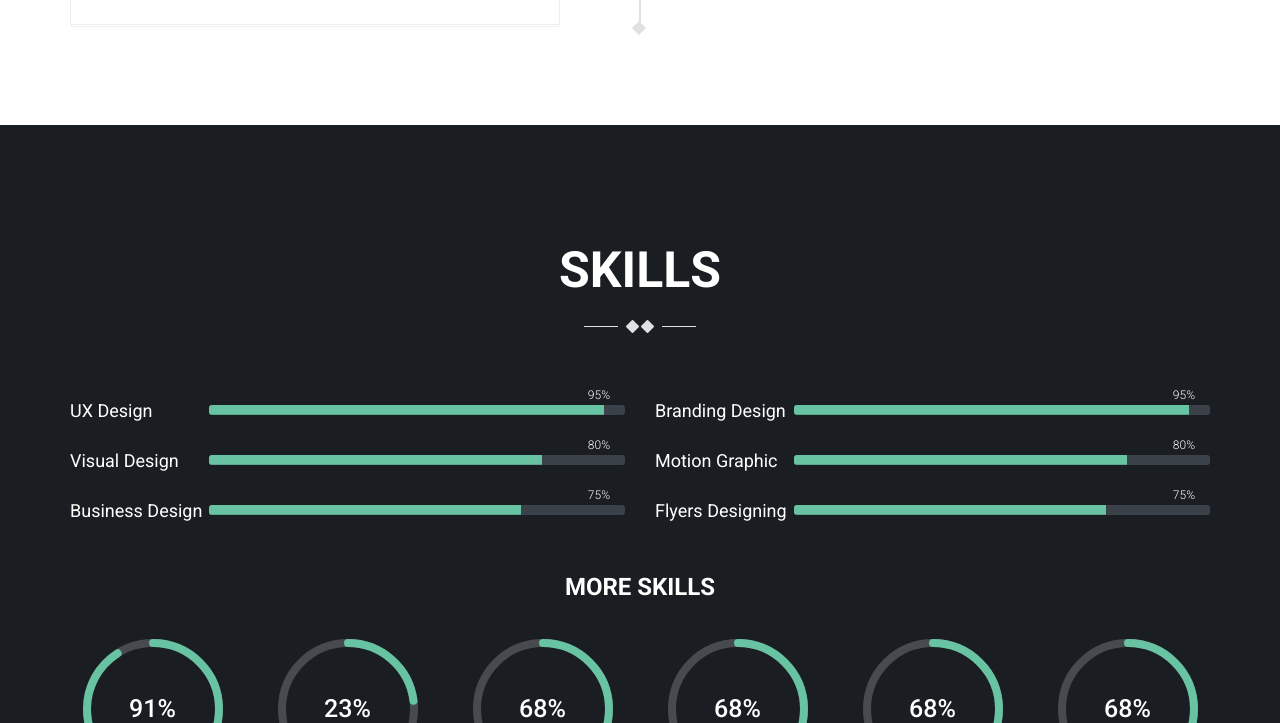
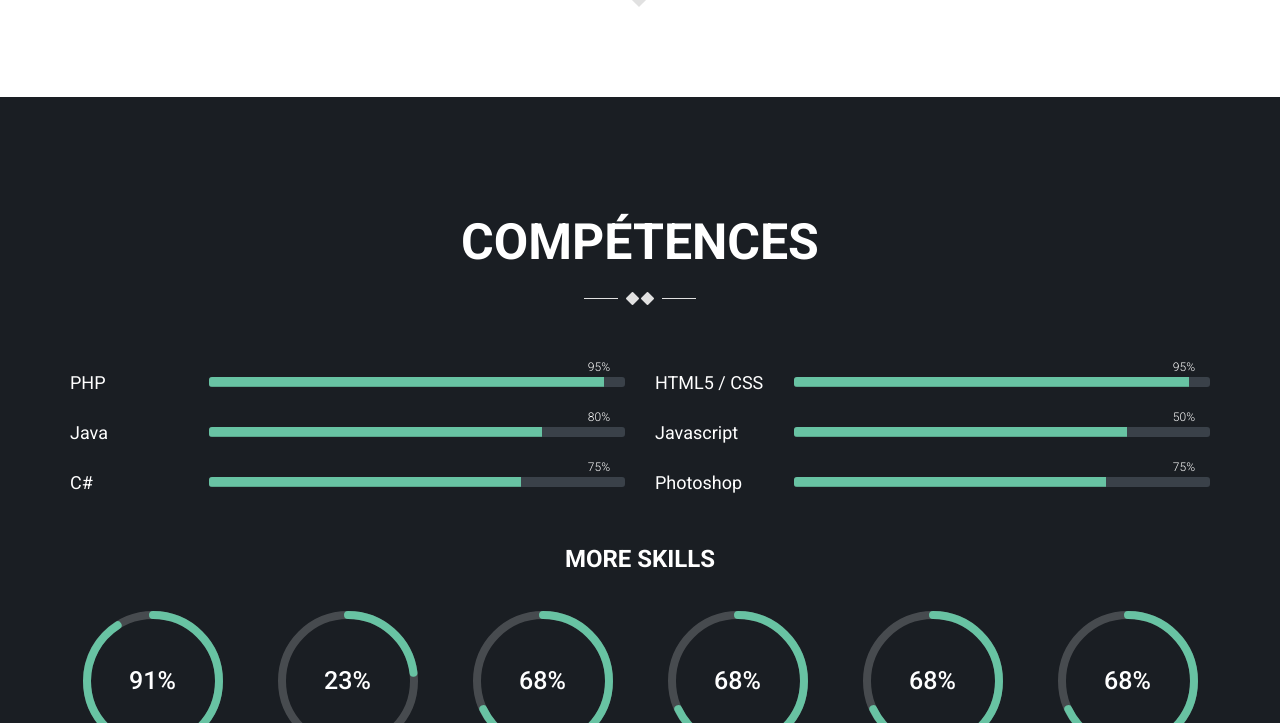
Before and after one commit to ClementGilGit/ClementGilGit.github.io, a plain HTML site: page index.html in a window 1280 px wide. Shown: the part 3661-4384 px from the top of the page. Drawn offline with Linux system fonts and the light colour scheme.

Commit message:
competence

```diff
--- a/index.html
+++ b/index.html
@@ -160,10 +160,11 @@
             <h2 class="section-title wow fadeInUp">Formation</h2>
             <div class="resume">
                         <ul class="timeline">
-							    <div class="posted-date">
+
+							<li>
+								<div class="posted-date">
                                   <span class="month">2013-2016</span>
                                 </div><!-- /posted-date -->
-							<li>
                                 <div class="timeline-panel wow fadeInUp">
                                     <div class="timeline-content">
                                         <div class="timeline-heading">
@@ -330,12 +331,12 @@
     <!-- Skills Section -->
     <section id="skills" class="skills-section section-padding">
       <div class="container">
-        <h2 class="section-title wow fadeInUp">Skills</h2>
+        <h2 class="section-title wow fadeInUp">Compétences</h2>
 
         <div class="row">
           <div class="col-md-6">
             <div class="skill-progress">
-              <div class="skill-title"><h3>UX Design</h3></div>
+              <div class="skill-title"><h3>PHP</h3></div>
               <div class="progress">
                 <div class="progress-bar six-sec-ease-in-out" role="progressbar" aria-valuenow="95" aria-valuemin="0" aria-valuemax="100" ><span>95%</span>
                 </div>
@@ -343,14 +344,14 @@
             </div><!-- /.skill-progress -->
 
             <div class="skill-progress">
-              <div class="skill-title"><h3>Visual Design</h3></div>
+              <div class="skill-title"><h3>Java</h3></div>
               <div class="progress">
                 <div class="progress-bar six-sec-ease-in-out" role="progressbar" aria-valuenow="80" aria-valuemin="0" aria-valuemax="100" ><span>80%</span>
                 </div>
               </div><!-- /.progress -->
             </div><!-- /.skill-progress -->
             <div class="skill-progress">
-              <div class="skill-title"><h3>Business Design</h3></div>
+              <div class="skill-title"><h3>C#</h3></div>
               <div class="progress">
                 <div class="progress-bar six-sec-ease-in-out" role="progressbar" aria-valuenow="75" aria-valuemin="0" aria-valuemax="100" ><span>75%</span>
                 </div>
@@ -360,21 +361,21 @@
 
           <div class="col-md-6">
             <div class="skill-progress">
-              <div class="skill-title"><h3>Branding Design</h3></div>
+              <div class="skill-title"><h3>HTML5 / CSS</h3></div>
               <div class="progress">
                 <div class="progress-bar six-sec-ease-in-out" role="progressbar" aria-valuenow="95" aria-valuemin="0" aria-valuemax="100" ><span>95%</span>
                 </div>
               </div><!-- /.progress -->
             </div><!-- /.skill-progress -->
             <div class="skill-progress">
-              <div class="skill-title"><h3>Motion Graphic</h3></div>
+              <div class="skill-title"><h3>Javascript</h3></div>
               <div class="progress">
-                <div class="progress-bar six-sec-ease-in-out" role="progressbar" aria-valuenow="80" aria-valuemin="0" aria-valuemax="100" ><span>80%</span>
+                <div class="progress-bar six-sec-ease-in-out" role="progressbar" aria-valuenow="80" aria-valuemin="0" aria-valuemax="100" ><span>50%</span>
                 </div>
               </div><!-- /.progress -->
             </div><!-- /.skill-progress -->
             <div class="skill-progress">
-              <div class="skill-title"><h3>Flyers Designing</h3></div>
+              <div class="skill-title"><h3>Photoshop</h3></div>
               <div class="progress">
                 <div class="progress-bar six-sec-ease-in-out" role="progressbar" aria-valuenow="75" aria-valuemin="0" aria-valuemax="100" ><span>75%</span>
                 </div>
```
